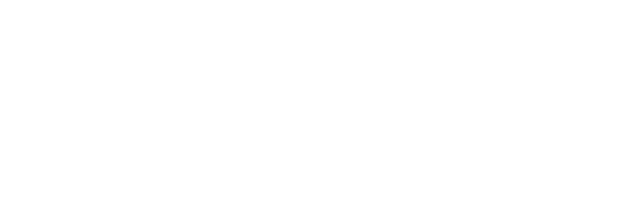
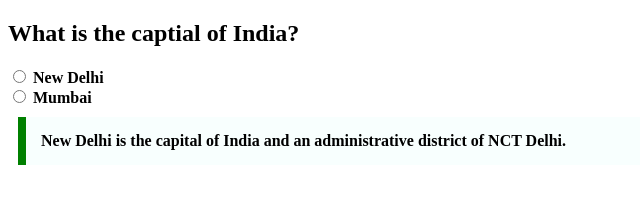
Before and after one commit to acciojob/trivia-atulmishraaaa, a website: page main.html in a window 1280 px wide. Shown: the whole page, without its empty margins (0-640 px from the left). Drawn offline with Linux system fonts and the light colour scheme.

Commit message:
created a submission

```diff
--- a/main.html
+++ b/main.html
@@ -8,6 +8,14 @@
 
 <body>
 	<!-- the entire body must be written by student -->
+	<h2>What is the captial of India?</h2>
+	<input type="radio" name="options" value="option1">
+	<label>New Delhi</label><br>
+	<input type="radio" name="options" value="option2">
+	<label>Mumbai</label>
+	<blockquote cite="https://en.wikipedia.org/wiki/New_Delhi">
+		New Delhi is the capital of India and an administrative district of NCT Delhi.
+	</blockquote>
     <script type="text/javascript" src="./script.js">
 </script>
 
--- a/styles.css
+++ b/styles.css
@@ -1,2 +1,13 @@
 
 /* Your CSS Code here. */
+label{
+	font-weight:600;
+}
+blockquote{
+	border-left: 8px solid green;
+	Max-width: 600px;
+	Margin:  10px;
+	Padding: 15px;
+	Background-color: #f8fffe;
+	Font-weight: Bold;
+}
```
